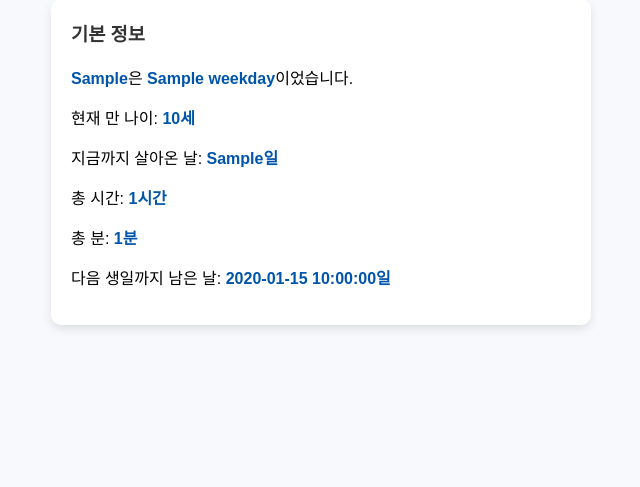
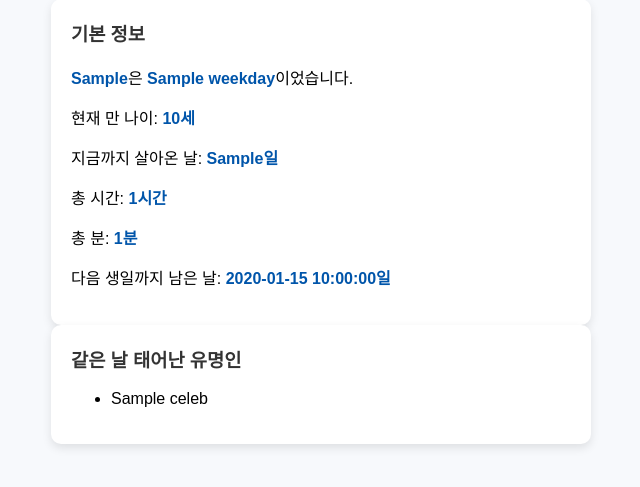
Before and after one commit to wowdaddy00/born-day, a Flask app: template templates/index.html in a window 1280 px wide. Shown: the part 248-735 px from the top of the page, without its empty margins (319-959 px from the left). Run offline with Flask 2, Linux system fonts and the light colour scheme; the template is opened without the code that fills it: most values are stand-ins (such as "Sample title", 1, 10 or a date in 2020).

Commit message:
Update index.html

```diff
--- a/templates/index.html
+++ b/templates/index.html
@@ -27,6 +27,17 @@
                 <p>다음 생일까지 남은 날: <span class="highlight">{{ result.days_to_birthday }}일</span></p>
             </div>
         {% endif %}
+        {% if result.celebrities %}
+            <div class="result-card">
+                <h3>같은 날 태어난 유명인</h3>
+                <ul>
+                {% for celeb in result.celebrities %}
+                    <li>{{ celeb }}</li>
+                {% endfor %}
+                </ul>
+            </div>
+        {% endif %}
     {% endif %}
 </body>
 </html>
+</html>
```
